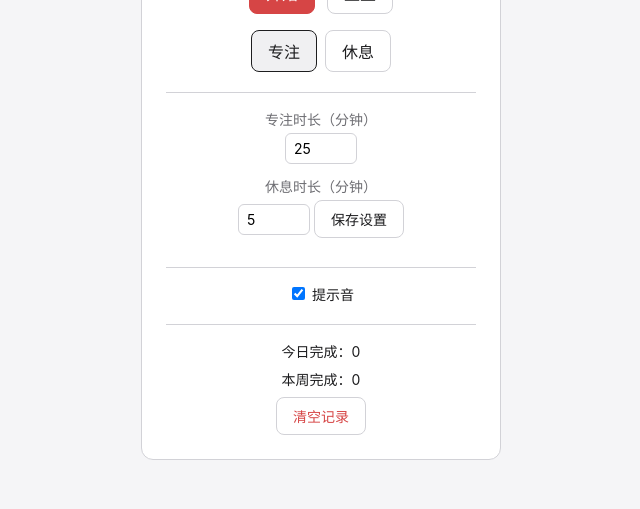
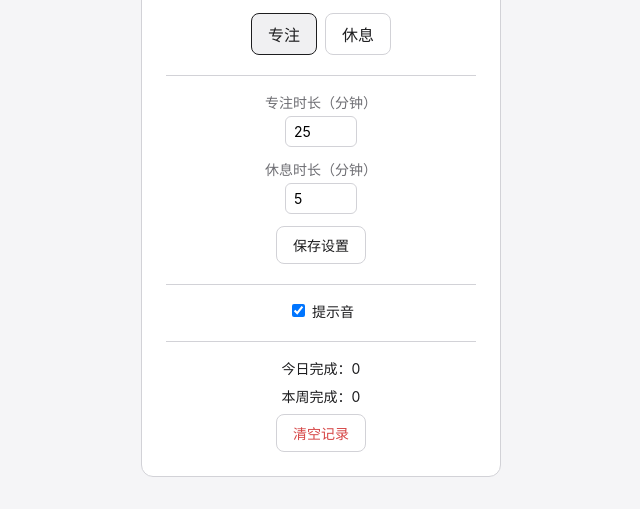
Before and after one commit to 3220600989/Clock-timer, a plain HTML site: page index.html in a window 1280 px wide. Shown: the part 291-800 px from the top of the page, without its empty margins (319-959 px from the left). Drawn offline with Linux system fonts and the light colour scheme.

Commit message:
阶段 5 端到端验收：补齐可访问性标签与设置区布局，记录验收结论

```diff
--- a/index.html
+++ b/index.html
@@ -33,7 +33,7 @@
       <button type="button" id="save-settings-btn" class="btn">保存设置</button>
     </section>
 
-    <section class="sound-setting">
+    <section class="sound-setting" aria-label="提示音设置">
       <label for="sound-toggle">
         <input type="checkbox" id="sound-toggle" checked>
         提示音
--- a/styles.css
+++ b/styles.css
@@ -125,6 +125,12 @@ body {
   font: inherit;
 }
 
+/* 保存按钮独占一行，避免与休息时长输入框并排显得拥挤 */
+.settings .btn {
+  display: block;
+  margin: 0 auto;
+}
+
 .stats div {
   margin-bottom: 8px;
 }
```
Also changed, not shown: 2 other files.
